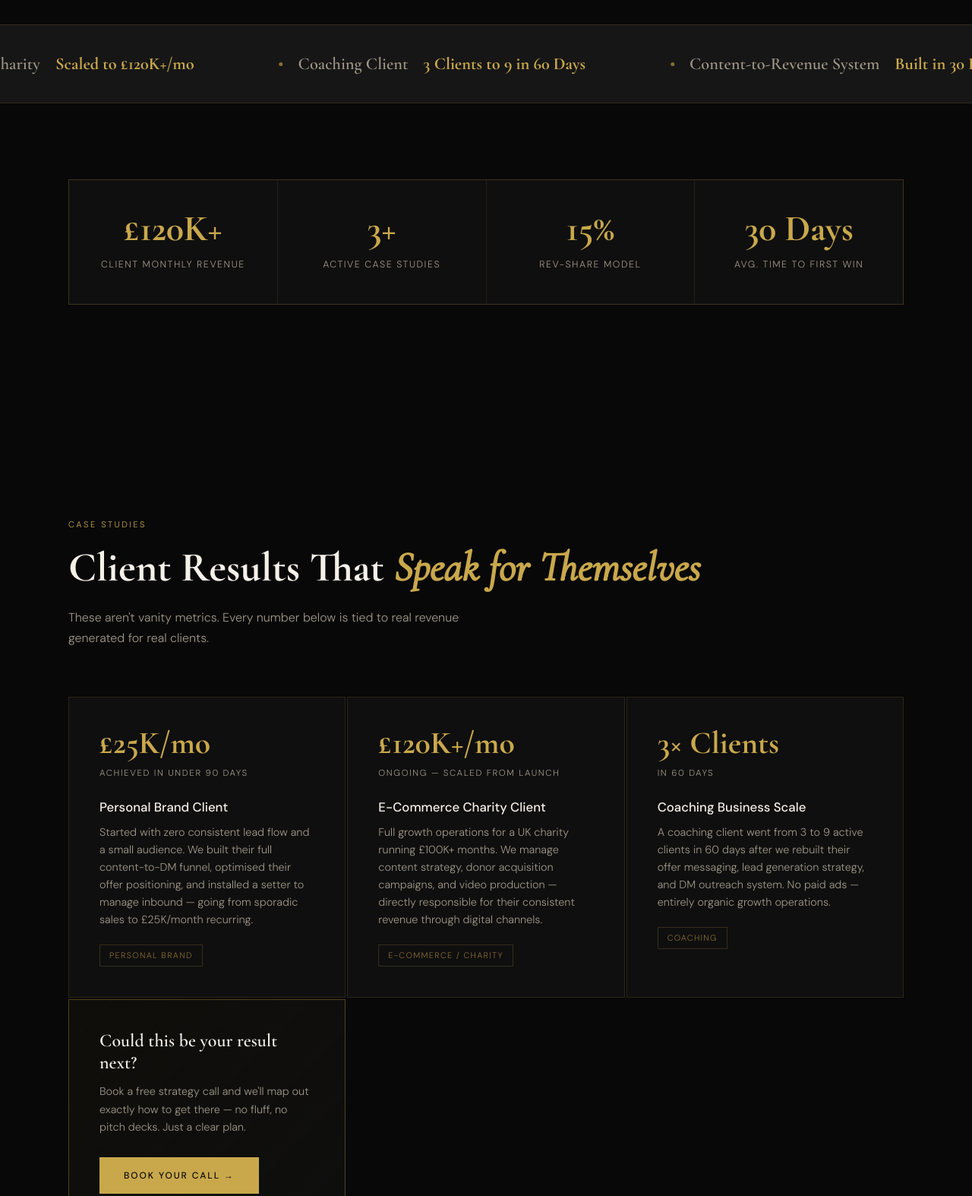
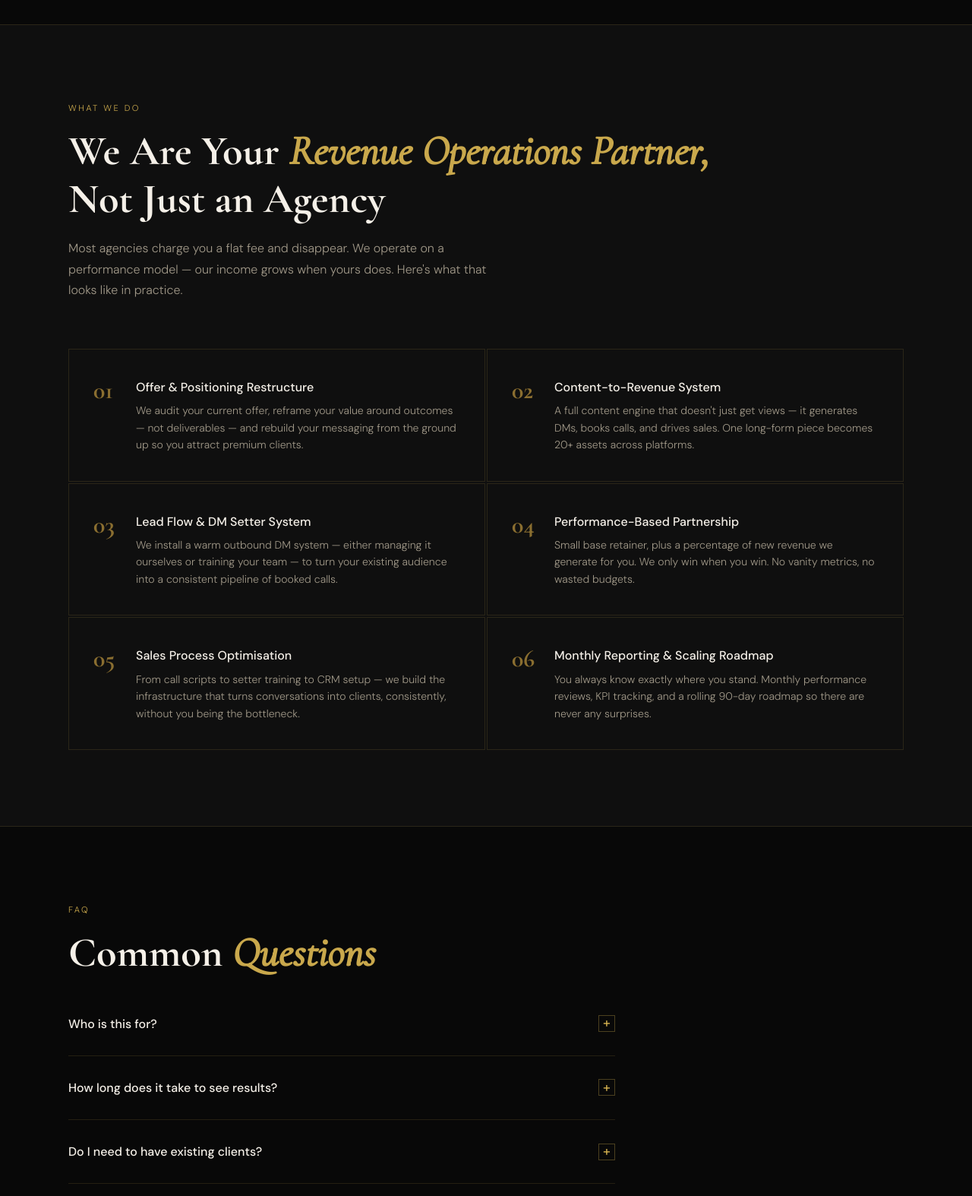
Before and after one commit to musajey/charity, a plain HTML site: page index.html in a window 1280 px wide. Shown: the part 1280-2854 px from the top of the page at 76% size. Drawn offline with nearby package versions, Linux system fonts and the light colour scheme.

Commit message:
Update 2.0

```diff
--- a/index.html
+++ b/index.html
@@ -651,86 +651,11 @@
   <p class="hero-note">Limited spots available each month — no obligation, just clarity.</p>
 </section>
 
-<!-- TICKER -->
-<div class="ticker-section">
-  <div class="ticker-track" id="ticker">
-    <div class="ticker-item"><span class="ticker-dot"></span> Personal Brand Client <strong>£0 → £25K/mo</strong></div>
-    <div class="ticker-item"><span class="ticker-dot"></span> E-commerce Charity <strong>Scaled to £120K+/mo</strong></div>
-    <div class="ticker-item"><span class="ticker-dot"></span> Coaching Client <strong>3 Clients to 9 in 60 Days</strong></div>
-    <div class="ticker-item"><span class="ticker-dot"></span> Content-to-Revenue System <strong>Built in 30 Days</strong></div>
-    <div class="ticker-item"><span class="ticker-dot"></span> Personal Brand Client <strong>£0 → £25K/mo</strong></div>
-    <div class="ticker-item"><span class="ticker-dot"></span> E-commerce Charity <strong>Scaled to £120K+/mo</strong></div>
-    <div class="ticker-item"><span class="ticker-dot"></span> Coaching Client <strong>3 Clients to 9 in 60 Days</strong></div>
-    <div class="ticker-item"><span class="ticker-dot"></span> Content-to-Revenue System <strong>Built in 30 Days</strong></div>
-  </div>
-</div>
 
-<!-- PROOF NUMBERS -->
-<section>
-  <div class="section-inner">
-    <div class="numbers-row reveal">
-      <div class="number-block">
-        <span class="number-val">£120K+</span>
-        <span class="number-label">Client Monthly Revenue</span>
-      </div>
-      <div class="number-block">
-        <span class="number-val">3+</span>
-        <span class="number-label">Active Case Studies</span>
-      </div>
-      <div class="number-block">
-        <span class="number-val">15%</span>
-        <span class="number-label">Rev-Share Model</span>
-      </div>
-      <div class="number-block">
-        <span class="number-val">30 Days</span>
-        <span class="number-label">Avg. Time to First Win</span>
-      </div>
-    </div>
-  </div>
-</section>
 
-<!-- CASE STUDIES -->
-<section id="results">
-  <div class="section-inner">
-    <span class="section-label reveal">Case Studies</span>
-    <h2 class="section-title reveal">Client Results That <em>Speak for Themselves</em></h2>
-    <p class="section-sub reveal">These aren't vanity metrics. Every number below is tied to real revenue generated for real clients.</p>
 
-    <div class="cases-grid">
 
-      <div class="case-card reveal">
-        <div class="case-result">£25K/mo</div>
-        <div class="case-timeframe">Achieved in under 90 days</div>
-        <div class="case-name">Personal Brand Client</div>
-        <div class="case-desc">Started with zero consistent lead flow and a small audience. We built their full content-to-DM funnel, optimised their offer positioning, and installed a setter to manage inbound — going from sporadic sales to £25K/month recurring.</div>
-        <span class="case-tag">Personal Brand</span>
-      </div>
 
-      <div class="case-card reveal">
-        <div class="case-result">£120K+/mo</div>
-        <div class="case-timeframe">Ongoing — scaled from launch</div>
-        <div class="case-name">E-Commerce Charity Client</div>
-        <div class="case-desc">Full growth operations for a UK charity running £100K+ months. We manage content strategy, donor acquisition campaigns, and video production — directly responsible for their consistent revenue through digital channels.</div>
-        <span class="case-tag">E-Commerce / Charity</span>
-      </div>
-
-      <div class="case-card reveal">
-        <div class="case-result">3× Clients</div>
-        <div class="case-timeframe">In 60 days</div>
-        <div class="case-name">Coaching Business Scale</div>
-        <div class="case-desc">A coaching client went from 3 to 9 active clients in 60 days after we rebuilt their offer messaging, lead generation strategy, and DM outreach system. No paid ads — entirely organic growth operations.</div>
-        <span class="case-tag">Coaching</span>
-      </div>
-
-      <div class="case-card reveal" style="background: linear-gradient(135deg, rgba(201,168,76,0.04), var(--black2)); border-color: var(--border-strong); display:flex; flex-direction:column; justify-content:center; align-items:flex-start;">
-        <div style="font-family:'Cormorant Garamond',serif; font-size:1.5rem; font-weight:600; margin-bottom:12px; line-height:1.2;">Could this be your result next?</div>
-        <p style="font-size:0.9rem; color:var(--white-dim); margin-bottom:28px; line-height:1.6;">Book a free strategy call and we'll map out exactly how to get there — no fluff, no pitch decks. Just a clear plan.</p>
-        <a href="#book" class="btn-gold" style="opacity:1; animation:none; font-size:0.75rem; padding:14px 32px;">Book Your Call →</a>
-      </div>
-
-    </div>
-  </div>
-</section>
 
 <!-- WHAT WE DO -->
 <section style="background: var(--black2); border-top: 1px solid var(--border); border-bottom: 1px solid var(--border);">
```
